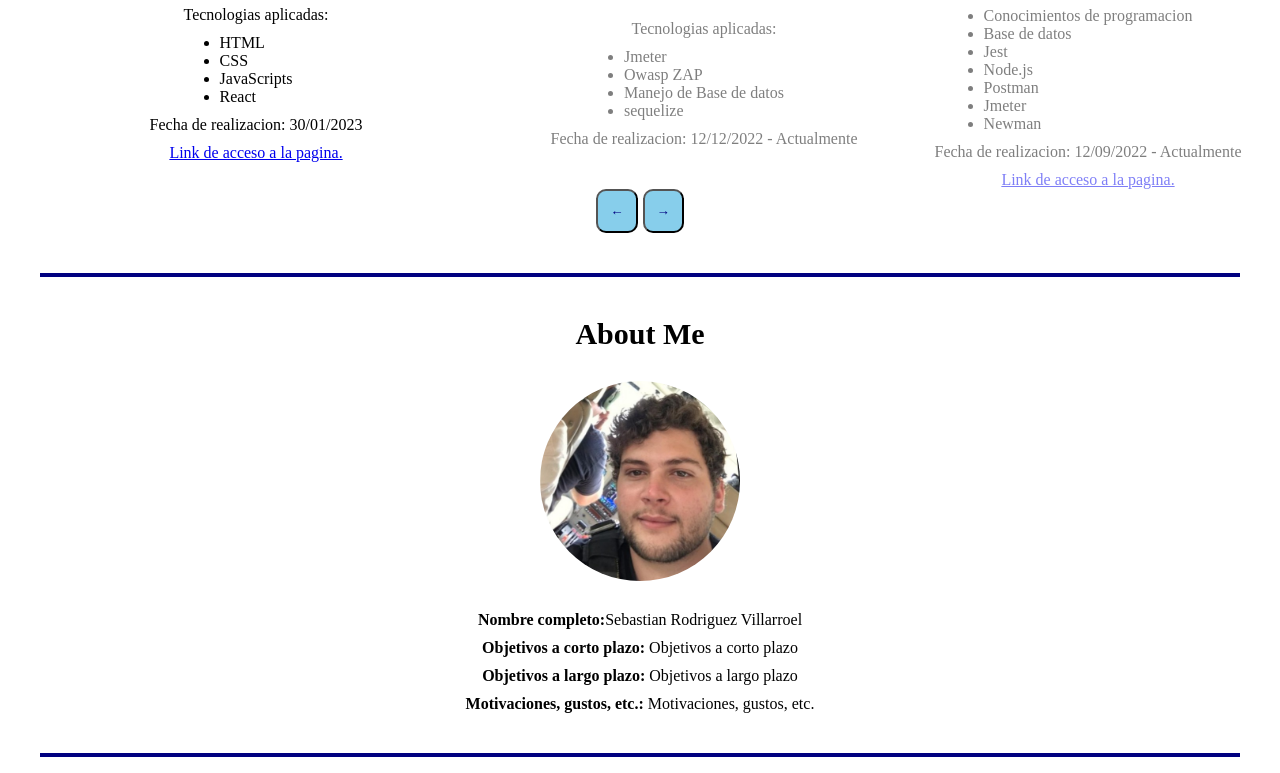
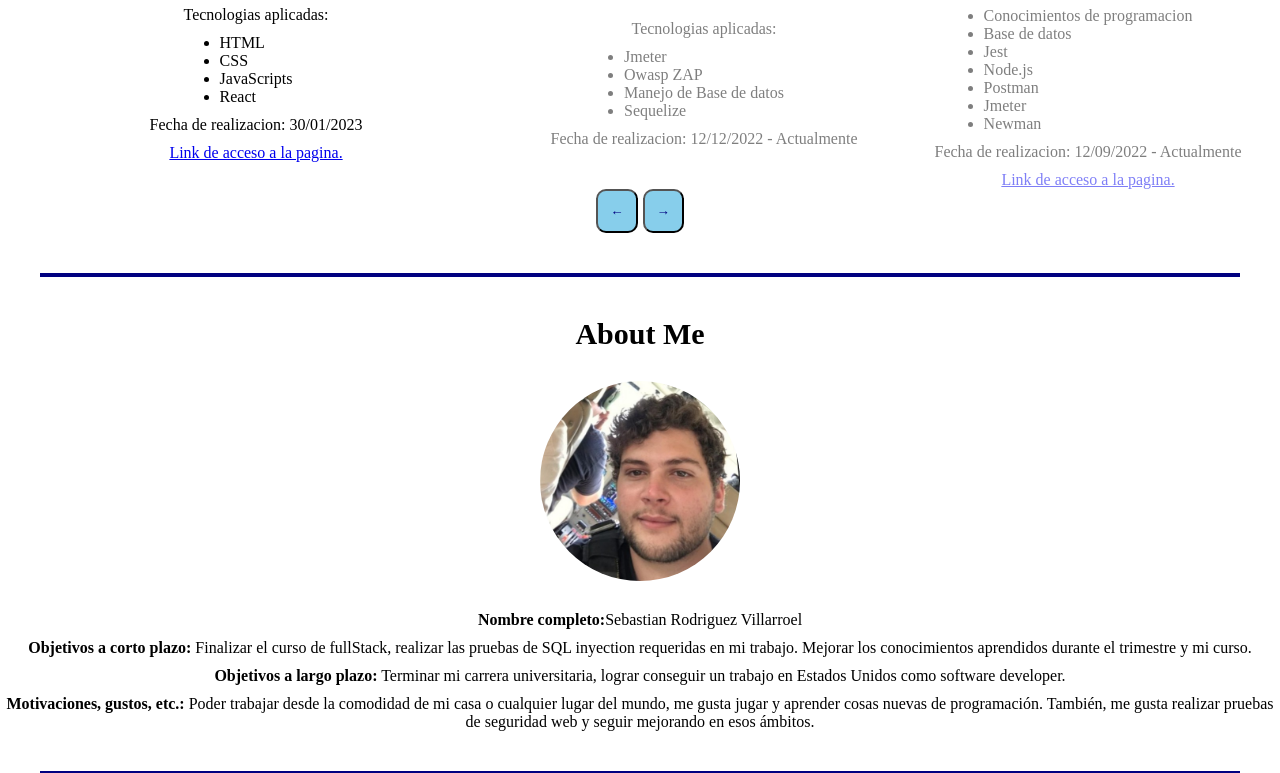
Before and after one commit to Sebasr22/Micro-Proyecto-Sebastian-Rodriguez, a plain HTML site: page index.html in a window 1280 px wide. Shown: the part 1327-2100 px from the top of the page. Drawn offline with Linux system fonts and the light colour scheme.

Commit message:
Finalizacion AboutMe

```diff
--- a/index.html
+++ b/index.html
@@ -65,7 +65,7 @@
                     <li>Jmeter</li>
                     <li>Owasp ZAP</li>
                     <li>Manejo de Base de datos</li>
-                    <li>sequelize</li>
+                    <li>Sequelize</li>
                 </ul>
             </div>
             <p>Fecha de realizacion: 12/12/2022 - Actualmente</p>
@@ -102,9 +102,9 @@
         <div class="about-me-info">
             <img class="imgBorde" src="./imagenes/Profile Picture.jfif" alt="Your name">
             <p><strong>Nombre completo:</strong>Sebastian Rodriguez Villarroel</p>
-            <p><strong>Objetivos a corto plazo:</strong> Objetivos a corto plazo</p>
-            <p><strong>Objetivos a largo plazo:</strong> Objetivos a largo plazo</p>
-            <p><strong>Motivaciones, gustos, etc.:</strong> Motivaciones, gustos, etc.</p>
+            <p><strong>Objetivos a corto plazo:</strong> Finalizar el curso de fullStack, realizar las pruebas de SQL inyection requeridas en mi trabajo. Mejorar los conocimientos aprendidos durante el trimestre y mi curso.</p>
+            <p><strong>Objetivos a largo plazo:</strong> Terminar mi carrera universitaria, lograr conseguir un trabajo en Estados Unidos como software developer.</p>
+            <p><strong>Motivaciones, gustos, etc.:</strong> Poder trabajar desde la comodidad de mi casa o cualquier lugar del mundo, me gusta jugar y aprender cosas nuevas de programación. También, me gusta realizar pruebas de seguridad web y seguir mejorando en esos ámbitos.</p>
         </div>
     </div>
 
```
